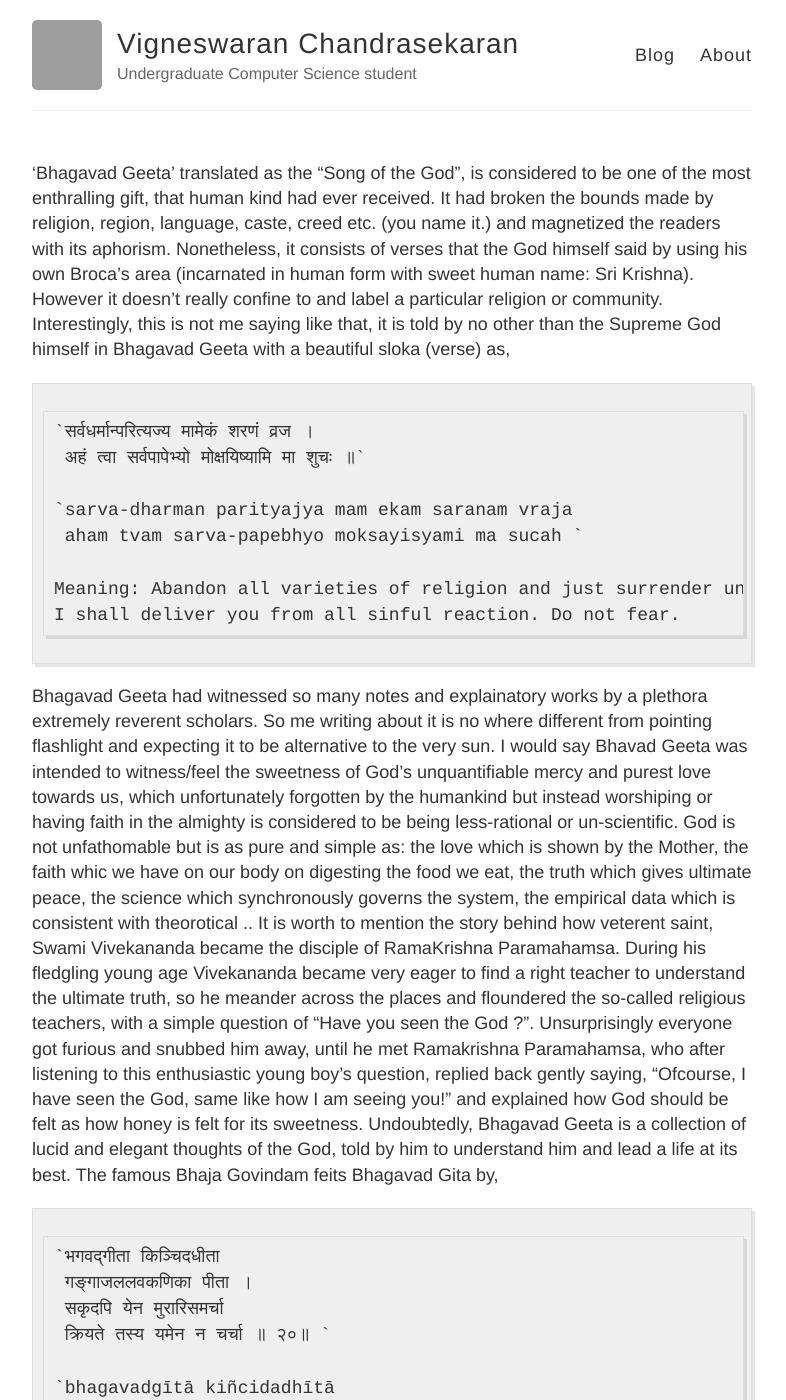
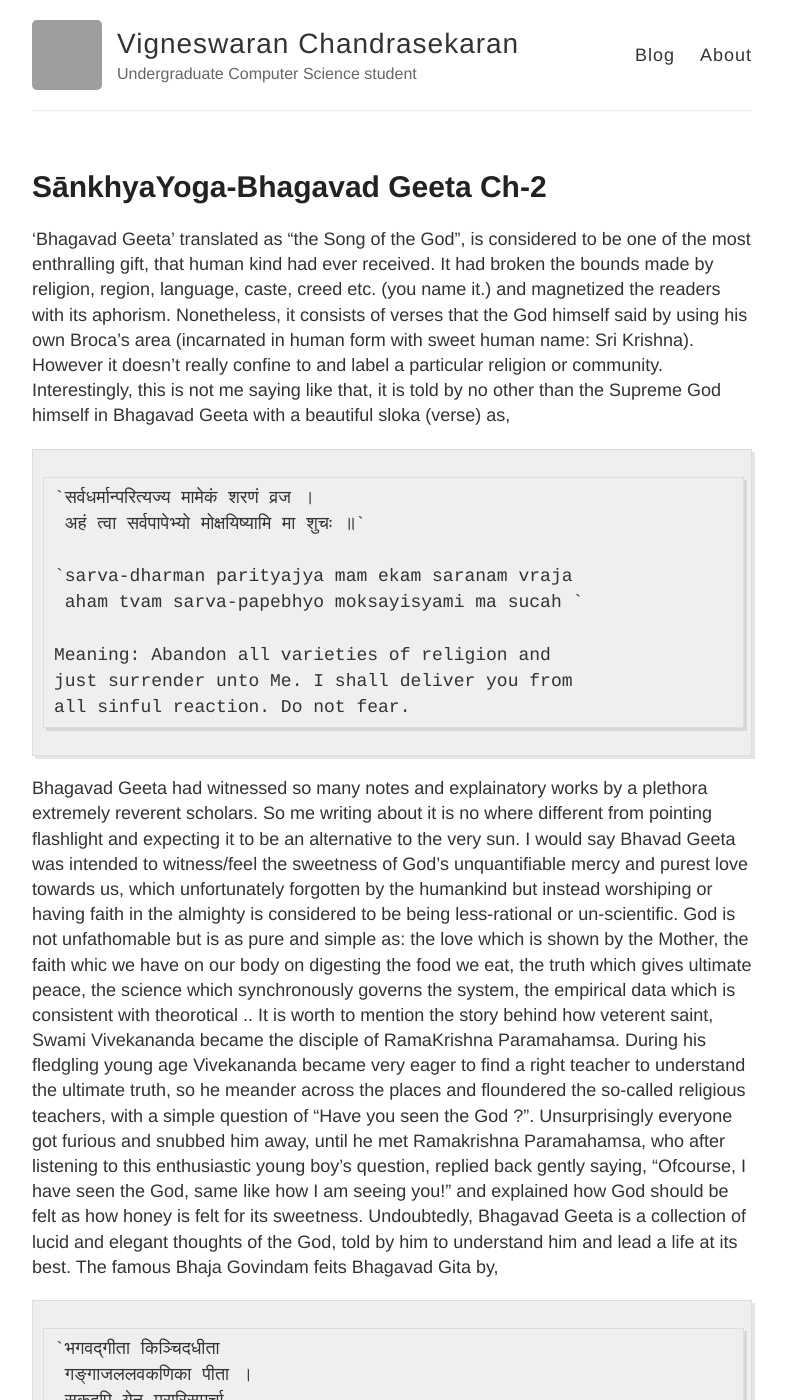
Before and after one commit to vigneswaran-chandrasekaran/Vigneswaran-chandrasekaran.github.io, a Jekyll site: the page built from _posts/2020-04-27-bg_ch2.md, in a window 1280 px wide and 1400 px high. Shown: the whole window, without its empty margins (248-1034 px from the left). Built offline with Jekyll 4.4.1, drawn with Linux system fonts in a browser that asks for light colours; our own code applies the rules of GitHub Pages for plain Markdown files; comment, search, counter and statistics services are not loaded; some of the changed text lies outside the part shown; grey boxes are pictures that could not be loaded.

Commit message:
Add title

```diff
--- a/_posts/2020-04-27-bg_ch2.md
+++ b/_posts/2020-04-27-bg_ch2.md
@@ -1,9 +1,9 @@
 ---
 layout: post
-title: 'SānkhyaYoga' Bhagavad Geeta Ch-2
+title: SānkhyaYoga-Bhagavad Geeta Ch-2
 ---
 
-'Bhagavad Geeta' translated as the "Song of the God", is considered to be one of the most
+'Bhagavad Geeta' translated as "the Song of the God", is considered to be one of the most
 enthralling gift, that human kind had ever received. It had broken the bounds made by religion,
 region, language, caste, creed etc. (you name it.) and magnetized the readers with its aphorism.
 Nonetheless, it consists of verses that the God himself said by using his own Broca's area
@@ -17,12 +17,13 @@ is told by no other than the Supreme God himself in Bhagavad Geeta with a beauti
     `sarva-dharman parityajya mam ekam saranam vraja
      aham tvam sarva-papebhyo moksayisyami ma sucah `
 
-    Meaning: Abandon all varieties of religion and just surrender unto Me.
-    I shall deliver you from all sinful reaction. Do not fear.
+    Meaning: Abandon all varieties of religion and
+    just surrender unto Me. I shall deliver you from
+    all sinful reaction. Do not fear.
 
 Bhagavad Geeta had witnessed so many notes and explainatory works by a plethora extremely reverent
 scholars. So me writing about it is no where different from pointing flashlight and expecting it to
-be alternative to the very sun. I would say Bhavad Geeta was intended to witness/feel the sweetness of God's unquantifiable
+be an alternative to the very sun. I would say Bhavad Geeta was intended to witness/feel the sweetness of God's unquantifiable
 mercy and purest love towards us, which unfortunately forgotten by the humankind but instead worshiping or having faith
 in the almighty is considered to be being less-rational or un-scientific. God is not unfathomable but is as
 pure and simple as: the love which is shown by the Mother, the faith whic we have on our body on digesting the food we eat,
```
Also changed, not shown: other parts of _posts/2020-04-27-bg_ch2.md (+4 -5 lines).
